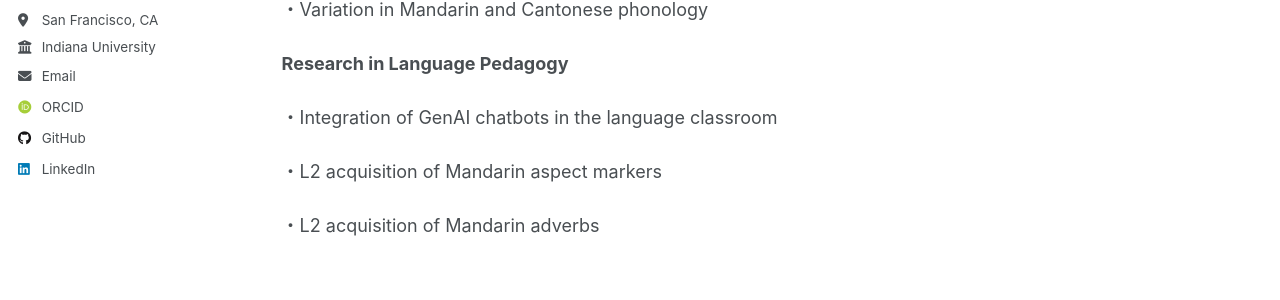
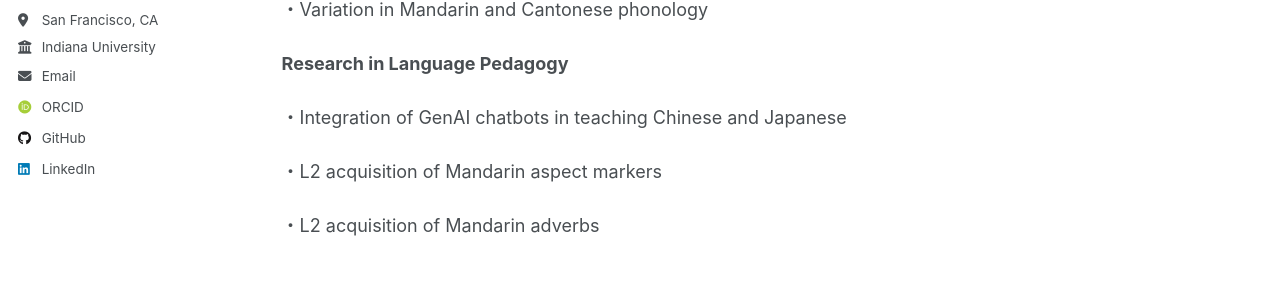
Before and after one commit to anweiyu/anweiyu.github.io, a Jekyll site: the page built from _pages/wip.html, in a window 1280 px wide and 1132 px high. Shown: the part 476-776 px from the top of the window. Built offline with Jekyll 4.4.1, drawn with Linux system fonts in a browser that asks for light colours; some web fonts are replaced.

Commit message:
Update wip.html

```diff
--- a/_pages/wip.html
+++ b/_pages/wip.html
@@ -13,6 +13,6 @@ Below are some topics that I am currently working on:<br><br>
 ・Temporal words in Mandarin<br><br>
 ・Variation in Mandarin and Cantonese phonology <br><br>
 <strong>Research in Language Pedagogy</strong><br><br>
-・Integration of GenAI chatbots in the language classroom <br><br>
+・Integration of GenAI chatbots in teaching Chinese and Japanese<br><br>
 ・L2 acquisition of Mandarin aspect markers<br><br>
 ・L2 acquisition of Mandarin adverbs<br><br>
```
